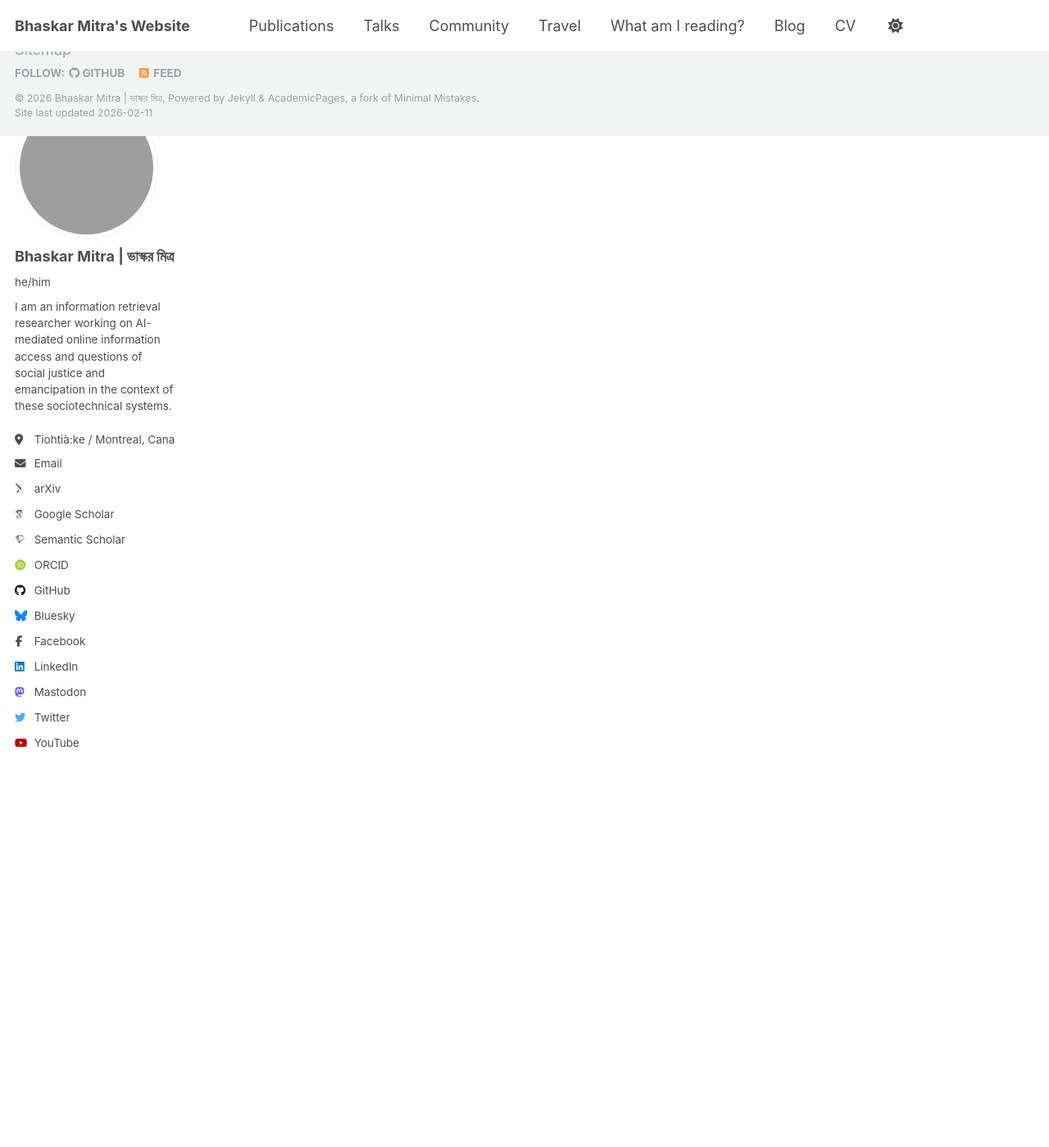
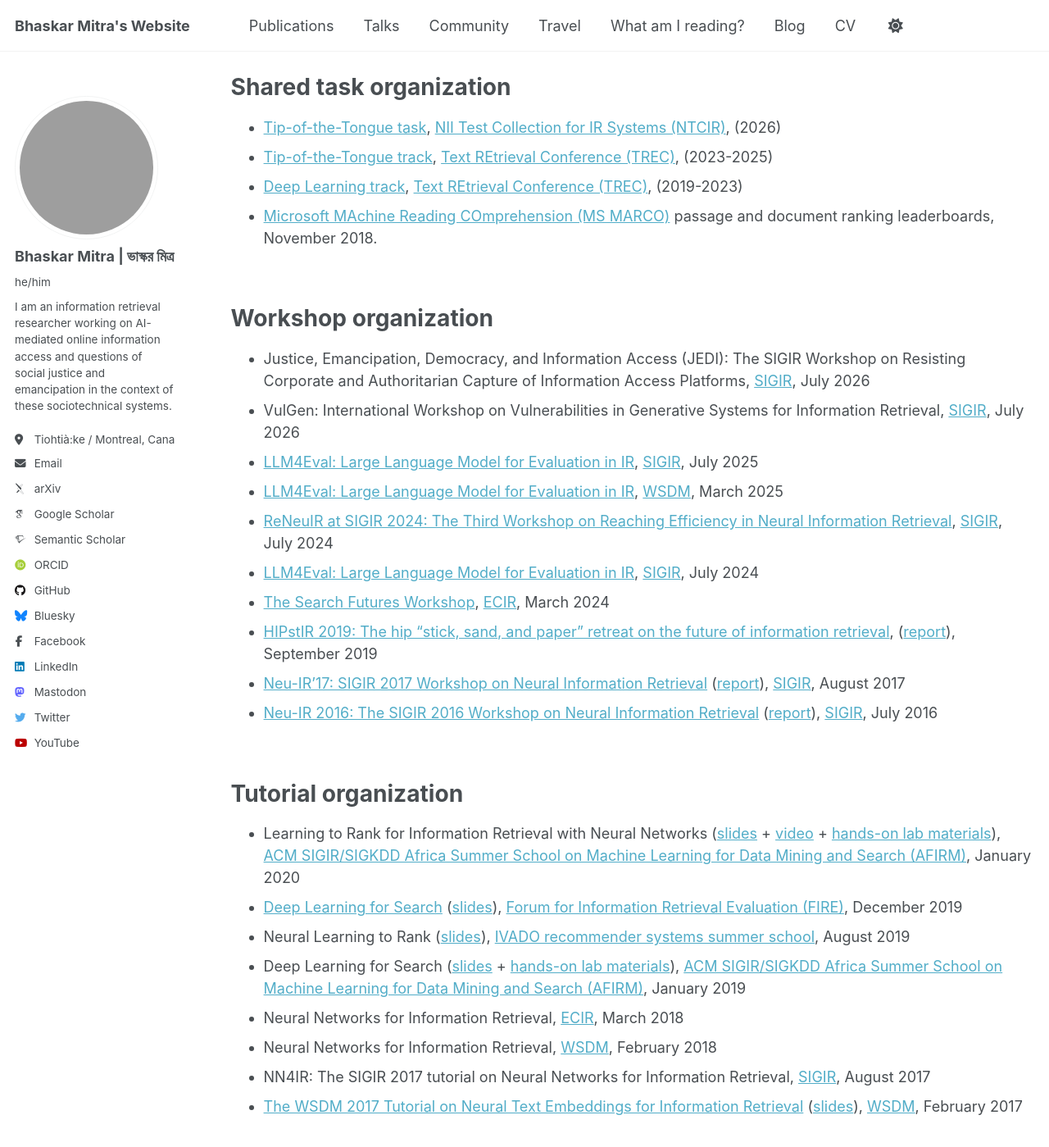
Before and after one commit to bhaskar-mitra/bhaskar-mitra.github.io, a Jekyll site: the page built from _pages/theme-1.md, in a window 1280 px wide and 1400 px high, scrolled down 7504 px. Shown: the whole window at 82% size. Built offline with Jekyll 4.4.1, drawn with Linux system fonts in a browser that asks for light colours; some web fonts are replaced; some of the changed text lies outside the part shown; grey boxes are pictures that could not be loaded.

Commit message:
Update theme-1.md

```diff
--- a/_pages/theme-1.md
+++ b/_pages/theme-1.md
@@ -327,3 +327,48 @@
     Grenoble, France, March 2018
   </article>
 </div>
+
+<br/>
+
+Invited participation
+======
+* [Dagstuhl Seminar on Retrieval-Augmented Generation – The Future of Search?](https://www.dagstuhl.de/25391), September 2025
+* [The 4th Strategic Workshop on Information Retrieval in Lorne (SWIRL)](https://sites.google.com/view/swirl2025/) ([report](https://bhaskar-mitra.github.io/showpdf/?file=SWIRL-2025-Preprint)), February 2025
+* [Future of Information Retrieval Research in the Age of Generative AI](https://cra.org/ccc/events/future-of-information-retrieval-research-in-the-age-of-generative-ai-ccc-visioning-workshop/) ([report](https://bhaskar-mitra.github.io/showpdf/?file=CCC-Report_-Future-of-Information-Retrieval-Research-in-the-Age-of-Generative-AI_FINAL)), by [Computing Community Consortium](https://cra.org/ccc/), July 2024
+
+<br/>
+
+Shared task organization
+======
+* [Tip-of-the-Tongue task](https://ntcir-tot.github.io/), [NII Test Collection for IR Systems (NTCIR)](https://research.nii.ac.jp/ntcir/index-en.html), (2026)
+* [Tip-of-the-Tongue track](https://trec-tot.github.io/), [Text REtrieval Conference (TREC)](https://trec.nist.gov/), (2023-2025)
+* [Deep Learning track](https://microsoft.github.io/msmarco/TREC-Deep-Learning), [Text REtrieval Conference (TREC)](https://trec.nist.gov/), (2019-2023)
+* [Microsoft MAchine Reading COmprehension (MS MARCO)](http://www.msmarco.org/) passage and document ranking leaderboards, November 2018.
+
+<br/>
+
+Workshop organization
+======
+* Justice, Emancipation, Democracy, and Information Access (JEDI): The SIGIR Workshop on Resisting Corporate and Authoritarian Capture of Information Access Platforms, [SIGIR](https://sigir2026.org/), July 2026
+* VulGen: International Workshop on Vulnerabilities in Generative Systems for Information Retrieval, [SIGIR](https://sigir2026.org/), July 2026
+* [LLM4Eval: Large Language Model for Evaluation in IR](https://llm4eval.github.io/SIGIR2025/), [SIGIR](https://sigir2025.dei.unipd.it/), July 2025
+* [LLM4Eval: Large Language Model for Evaluation in IR](https://llm4eval.github.io/WSDM2025/), [WSDM](https://www.wsdm-conference.org/2025/), March 2025
+* [ReNeuIR at SIGIR 2024: The Third Workshop on Reaching Efficiency in Neural Information Retrieval](https://reneuir.org/), [SIGIR](https://sigir.org/sigir2024/), July 2024
+* [LLM4Eval: Large Language Model for Evaluation in IR](https://llm4eval.github.io/SIGIR2024/), [SIGIR](https://sigir.org/sigir2024/), July 2024
+* [The Search Futures Workshop](https://searchfutures.github.io/), [ECIR](https://www.ecir2024.org/), March 2024
+* [HIPstIR 2019: The hip “stick, sand, and paper” retreat on the future of information retrieval](https://bhaskar-mitra.github.io/HIPstIR/), ([report](https://bhaskar-mitra.github.io/showpdf/?file=3458553.3458560)), September 2019
+* [Neu-IR’17: SIGIR 2017 Workshop on Neural Information Retrieval](http://neu-ir.weebly.com/) ([report](https://bhaskar-mitra.github.io/showpdf/?file=3190580.3190603)), [SIGIR](https://sigir.org/sigir2017/), August 2017
+* [Neu-IR 2016: The SIGIR 2016 Workshop on Neural Information Retrieval](https://www.microsoft.com/en-us/research/event/neuir2016/) ([report](https://bhaskar-mitra.github.io/showpdf/?file=3053408.3053425)), [SIGIR](https://sigir.org/sigir2016/), July 2016
+
+<br/>
+
+Tutorial organization
+======
+* Learning to Rank for Information Retrieval with Neural Networks ([slides](https://www.slideshare.net/BhaskarMitra3/learning-to-rank-with-neural-networks-226255754) + [video](https://www.youtube.com/watch?v=kiPpt5Ax1EY) + [hands-on lab materials](https://github.com/spacemanidol/AFIRMDeepLearning2020)),[ ACM SIGIR/SIGKDD Africa Summer School on Machine Learning for Data Mining and Search (AFIRM)](http://sigir.org/afirm2020/), January 2020
+* [Deep Learning for Search](http://fire.irsi.res.in/fire/2019/Tutorials) ([slides](https://www.slideshare.net/BhaskarMitra3/deep-learning-for-search-204326329)), [Forum for Information Retrieval Evaluation (FIRE)](http://fire.irsi.res.in/fire/2019/home), December 2019
+* Neural Learning to Rank ([slides](https://www.slideshare.net/BhaskarMitra3/neural-learning-to-rank)), [IVADO recommender systems summer school](https://ivado.ca/en/trainings/workshops/workshop-recommender-systems/), August 2019
+* Deep Learning for Search ([slides](https://www.slideshare.net/BhaskarMitra3/deep-learning-for-search-128258666) + [hands-on lab materials](https://github.com/spacemanidol/AFIRM2019DeepLearning)), [ACM SIGIR/SIGKDD Africa Summer School on Machine Learning for Data Mining and Search (AFIRM)](http://sigir.org/afirm2019/), January 2019
+* Neural Networks for Information Retrieval, [ECIR](http://www.ecir2018.org/), March 2018
+* Neural Networks for Information Retrieval, [WSDM](http://www.wsdm-conference.org/2018/), February 2018
+* NN4IR: The SIGIR 2017 tutorial on Neural Networks for Information Retrieval, [SIGIR](https://sigir.org/sigir2017/), August 2017
+* [The WSDM 2017 Tutorial on Neural Text Embeddings for Information Retrieval](https://www.microsoft.com/en-us/research/event/wsdm-2017-tutorial-neural-text-embeddings-information-retrieval/) ([slides](http://www.slideshare.net/BhaskarMitra3/neural-text-embeddings-for-information-retrieval-wsdm-2017)), [WSDM](http://www.wsdm-conference.org/2017/), February 2017
```
